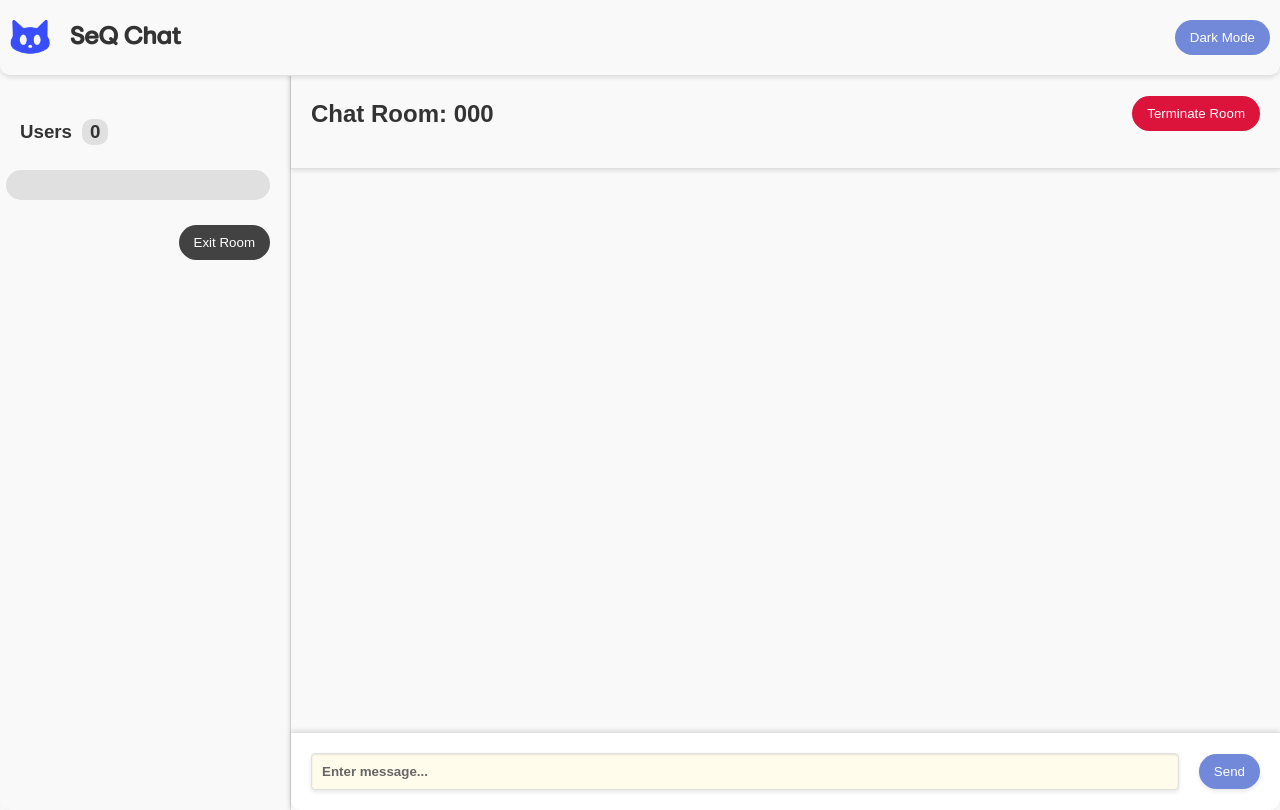
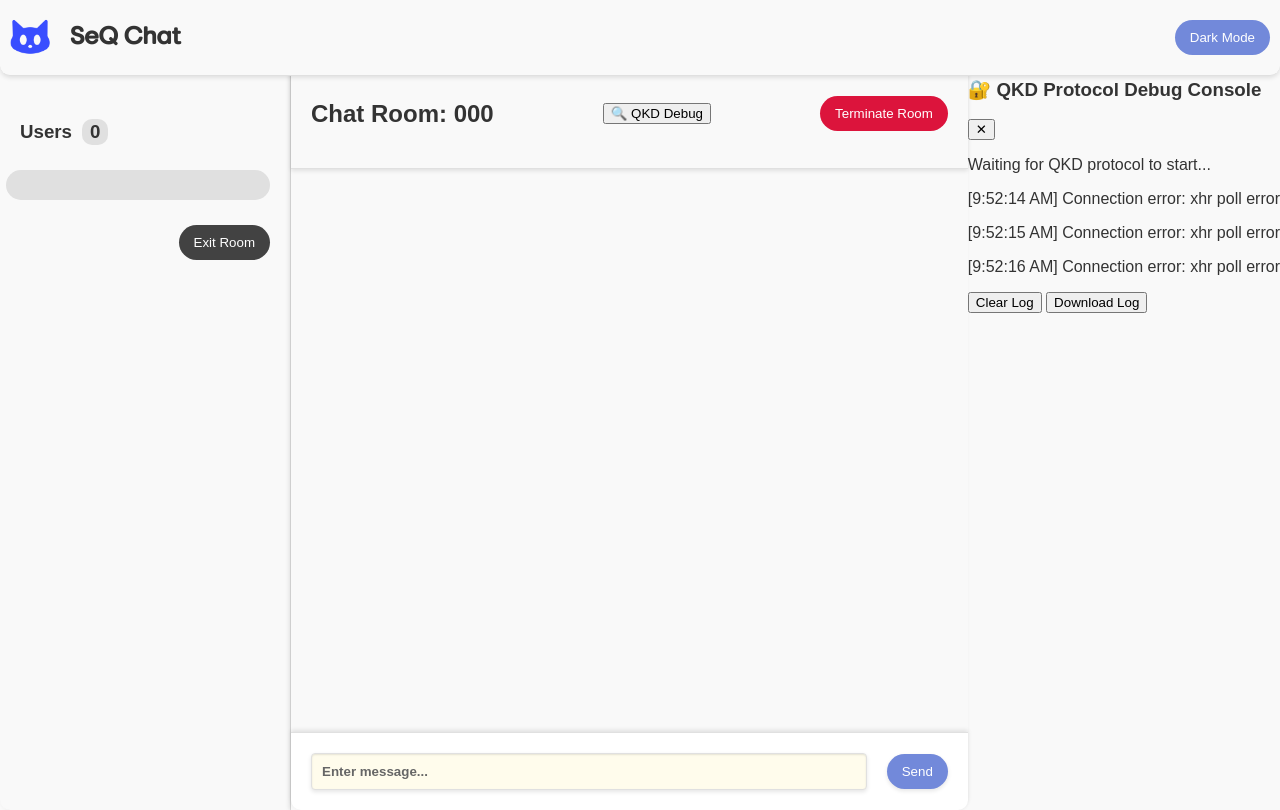
Before and after one commit to arcyse/SecureQuantumChat, a Flask app: template templates/room.html in a window 1280 px wide. Run offline with Flask 3, Linux system fonts and the light colour scheme; the template is opened without the code that fills it: most values are stand-ins (such as "Sample title", 1, 10 or a date in 2020); some libraries are stand-ins or nearby versions.

Commit message:
Update room.html

```diff
--- a/templates/room.html
+++ b/templates/room.html
@@ -15,12 +15,30 @@
     <div class="chat-main">
         <div class="chat-header">
             <h2>Chat Room: {{ code }}</h2>
+            <button id="debug-toggle-btn" onclick="toggleDebugConsole()">🔍 QKD Debug</button>
             <button id="terminate-btn" onclick="confirmTermination()">Terminate Room</button>
         </div>
         <div class="messages" id="messages"></div> <!-- Messages are inserted into div using SocketIO in JS -->
         <div class="inputs">
             <input type="text" placeholder="Enter message..." name="message" id="message">
             <button type="button" name="send" id="send-btn" onClick="sendMessage()">Send</button>
+        </div>
+    </div>
+
+    <!-- Debug Console Panel -->
+    <div class="debug-console" id="debug-console">
+        <div class="debug-header">
+            <h3>🔐 QKD Protocol Debug Console</h3>
+            <button class="debug-close" onclick="toggleDebugConsole()">✕</button>
+        </div>
+        <div class="debug-content" id="debug-content">
+            <div class="debug-log">
+                <p class="debug-info">Waiting for QKD protocol to start...</p>
+            </div>
+        </div>
+        <div class="debug-footer">
+            <button onclick="clearDebugLog()">Clear Log</button>
+            <button onclick="downloadDebugLog()">Download Log</button>
         </div>
     </div>
 </div>
@@ -45,8 +63,51 @@
     const userCount = document.getElementById("user-count"); // Get the user count element
     const terminateBtn = document.getElementById("terminate-btn"); // Get the terminate button element
     const scrollToTopBtn = document.getElementById("scroll-to-top-btn"); // Get the scroll to top button
+    const debugConsole = document.getElementById("debug-console"); // Get debug console
+    const debugContent = document.getElementById("debug-content"); // Get debug content area
 
     var key = 0;
+    let debugLogs = []; // Store debug logs
+
+    // Debug Console Functions
+    const toggleDebugConsole = () => {
+        debugConsole.classList.toggle('active');
+    };
+
+    const addDebugLog = (message, type = 'info') => {
+        const timestamp = new Date().toLocaleTimeString();
+        const logEntry = `[${timestamp}] ${message}`;
+        debugLogs.push(logEntry);
+
+        const logElement = document.createElement('p');
+        logElement.className = `debug-${type}`;
+        logElement.textContent = logEntry;
+
+        const debugLog = debugContent.querySelector('.debug-log');
+        debugLog.appendChild(logElement);
+
+        // Auto-scroll to bottom
+        debugContent.scrollTop = debugContent.scrollHeight;
+    };
+
+    const clearDebugLog = () => {
+        debugLogs = [];
+        const debugLog = debugContent.querySelector('.debug-log');
+        debugLog.innerHTML = '<p class="debug-info">Debug log cleared.</p>';
+    };
+
+    const downloadDebugLog = () => {
+        const logText = debugLogs.join('\n');
+        const blob = new Blob([logText], { type: 'text/plain' });
+        const url = URL.createObjectURL(blob);
+        const a = document.createElement('a');
+        a.href = url;
+        a.download = `qkd-debug-log-${new Date().toISOString()}.txt`;
+        document.body.appendChild(a);
+        a.click();
+        document.body.removeChild(a);
+        URL.revokeObjectURL(url);
+    };
 
     // Function to generate a color based on the username
     const stringToColor = (str) => {
@@ -139,10 +200,12 @@
         if (message === "") return;
 
         console.log(`[Socket] Sending message: ${message.substring(0, 20)}...`);
+        addDebugLog(`Encrypting message with XOR cipher...`, 'info');
         const asciiKey = binaryToAscii(key);  // Convert binary key to ASCII
         console.log(`[Socket] Using key (first few chars): ${asciiKey.substring(0, 5)}...`);
         const encrypted = xorEncrypt(message, asciiKey);  // Encrypt the message
         console.log(`[Socket] Encrypted message length: ${encrypted.length}`);
+        addDebugLog(`Message encrypted. Length: ${encrypted.length} bytes`, 'success');
         socketio.emit("message", { message: encrypted });
         console.log(`[Socket] Message sent to server`);
         messageInput.value = ""; // Clear the input field
@@ -219,6 +282,7 @@
     // Listen for a "message" event (when send() is called from server end):
     socketio.on("message", (data) => {
         console.log(`[Socket] Received message from ${data.name}: ${data.message.substring(0, 20)}...`);
+        addDebugLog(`Received encrypted message from ${data.name}`, 'info');
         createMessage(data.name, data.message);
     });
 
@@ -244,20 +308,30 @@
     socketio.on("key", (data) => {
         console.log(`[Socket] Received key: ${data.substring(0, 10)}...`);
         key = data;
+        addDebugLog(`✅ QKD Complete! Key received: ${data.substring(0, 32)}... (${data.length} bits)`, 'success');
+    });
+
+    // Listen for QKD debug logs from server
+    socketio.on("qkd_debug", (data) => {
+        addDebugLog(data.message, data.type || 'info');
     });
 
     // Add this to track socket connection
     socketio.on("connect", () => {
         console.log(`[Socket] Connected with ID: ${socketio.id}`);
+        addDebugLog(`Connected to server. Socket ID: ${socketio.id}`, 'success');
+        addDebugLog(`Starting BB84 QKD Protocol...`, 'info');
     });
 
     socketio.on("disconnect", (reason) => {
         console.log(`[Socket] Disconnected. Reason: ${reason}`);
+        addDebugLog(`Disconnected from server. Reason: ${reason}`, 'warning');
     });
 
 
     socketio.on("connect_error", (error) => {
         console.log(`[Socket] Connection error: ${error.message}`);
+        addDebugLog(`Connection error: ${error.message}`, 'error');
     });
 
 
```
